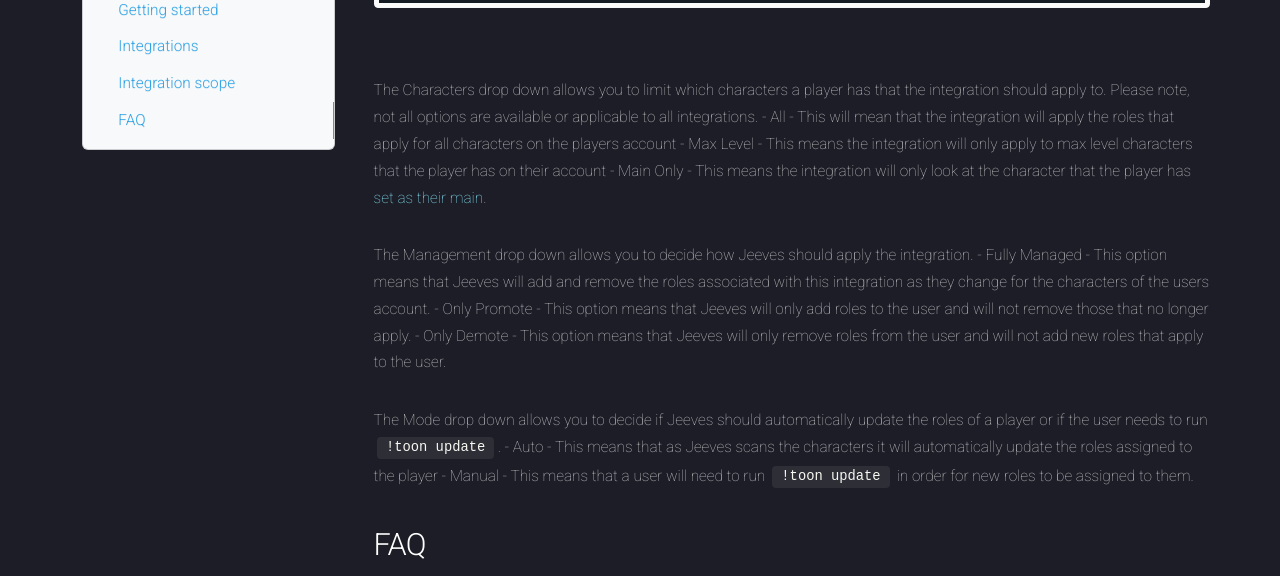
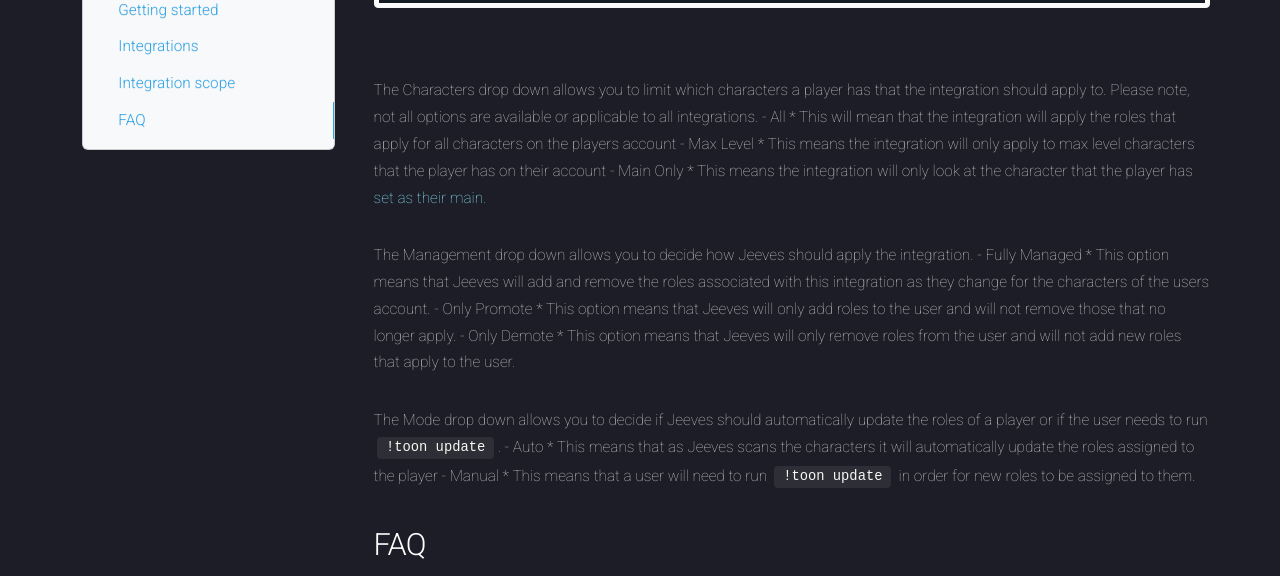
Before and after one commit to TeamJeeves/Jeeves-Bot-Documentation, an MkDocs documentation site: the page built from docs/commands/dashboard/role-management.md, in a window 1280 px wide and 900 px high, scrolled down 1842 px. Shown: the part 179-755 px from the top of the window. Built offline with MkDocs 1.6.1, drawn with Linux system fonts in a browser that asks for light colours; nearby versions of some CDN libraries.

Commit message:
fix list

```diff
--- a/docs/commands/dashboard/role-management.md
+++ b/docs/commands/dashboard/role-management.md
@@ -56,25 +56,25 @@ All Jeeves Role Management integration have scope options. These options allow y
 
 The Characters drop down allows you to limit which characters a player has that the integration should apply to. Please note, not all options are available or applicable to all integrations.
 - All
-    - This will mean that the integration will apply the roles that apply for all characters on the players account
+    * This will mean that the integration will apply the roles that apply for all characters on the players account
 - Max Level
-    - This means the integration will only apply to max level characters that the player has on their account
+    * This means the integration will only apply to max level characters that the player has on their account
 - Main Only
-    - This means the integration will only look at the character that the player has [set as their main](../warcraft/character.md).
+    * This means the integration will only look at the character that the player has [set as their main](../warcraft/character.md).
 
 The Management drop down allows you to decide how Jeeves should apply the integration.
 - Fully Managed
-    - This option means that Jeeves will add and remove the roles associated with this integration as they change for the characters of the users account.
+    * This option means that Jeeves will add and remove the roles associated with this integration as they change for the characters of the users account.
 - Only Promote
-    - This option means that Jeeves will only add roles to the user and will not remove those that no longer apply.
+    * This option means that Jeeves will only add roles to the user and will not remove those that no longer apply.
 - Only Demote
-    - This option means that Jeeves will only remove roles from the user and will not add new roles that apply to the user.
+    * This option means that Jeeves will only remove roles from the user and will not add new roles that apply to the user.
 
 The Mode drop down allows you to decide if Jeeves should automatically update the roles of a player or if the user needs to run `!toon update`.
 - Auto
-    - This means that as Jeeves scans the characters it will automatically update the roles assigned to the player
+    * This means that as Jeeves scans the characters it will automatically update the roles assigned to the player
 - Manual
-    - This means that a user will need to run `!toon update` in order for new roles to be assigned to them.
+    * This means that a user will need to run `!toon update` in order for new roles to be assigned to them.
 ## FAQ
 #### Q) I saw a server running what appears to be an integration that's not listed here, can I use that?
 >Let us know in the Discord server that you want it. We have developed a small few "private" integrations for more "specialized" community servers.
```
